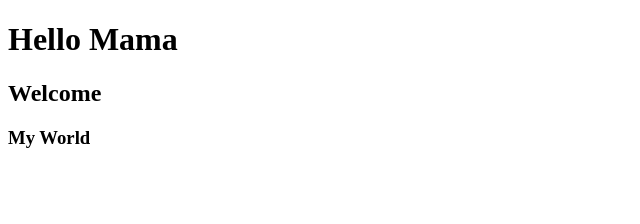
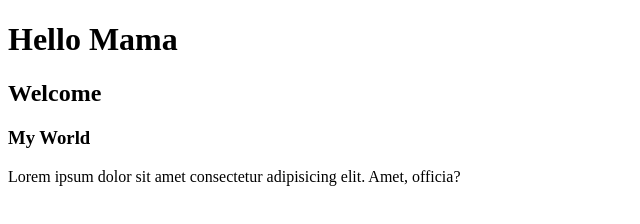
Before and after one commit to jahedchowdhury3/my-second-web, a plain HTML site: page index.html in a window 1280 px wide. Shown: the whole page, without its empty margins (0-640 px from the left). Drawn offline with Linux system fonts and the light colour scheme.

Commit message:
paragraph added

```diff
--- a/index.html
+++ b/index.html
@@ -10,5 +10,6 @@
     <h1>Hello Mama</h1>
     <h2>Welcome</h2>
     <h3>My World</h3>
+    <p>Lorem ipsum dolor sit amet consectetur adipisicing elit. Amet, officia?</p>
 </body>
 </html>
```
